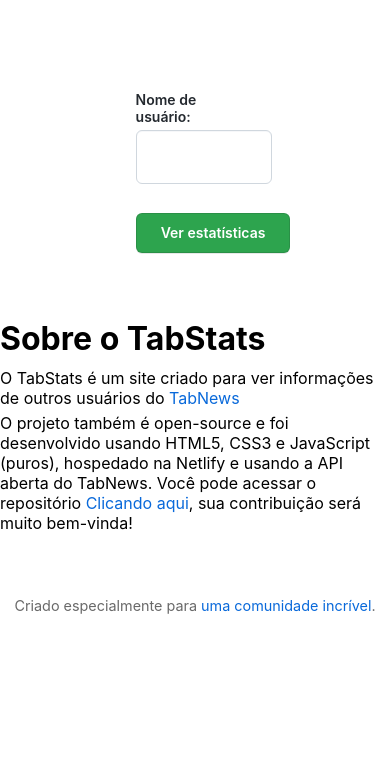
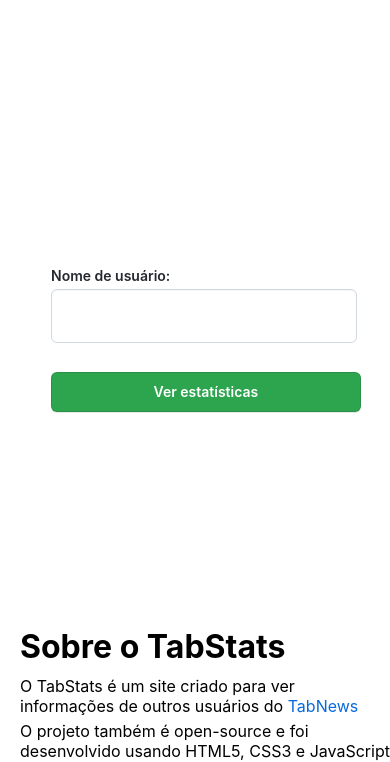
Before and after one commit to gabrielsozinho/TabStats, a plain HTML site: page index.html in a window 390 px wide. Shown: the part 84-846 px from the top of the page. Drawn offline with nearby package versions, Linux system fonts and the light colour scheme.

Commit message:
style: add responsive css

```diff
--- a/src/styles/index.css
+++ b/src/styles/index.css
@@ -210,3 +210,38 @@ footer p{
     color: #696969;
     font-size: 0.9em;
 }
+
+@media screen and (max-width: 800px) {
+
+    .form-container{
+        margin-top: 60%;
+    }
+
+    .main-form{
+        width: 80%;
+    }
+
+    .form-submit-button{
+        width: 93%;
+    }
+
+    .about{
+        max-width: 90rem;
+        margin-left: 20px;
+
+    }
+
+    .about-title{
+        margin-top: 200px;
+    }
+
+    .about-text{
+        font-size: 1em;
+    }
+
+    .open{
+        margin-left: 10px;
+        margin-right: 10px;
+        margin-top: 45%;
+    }
+}
```
